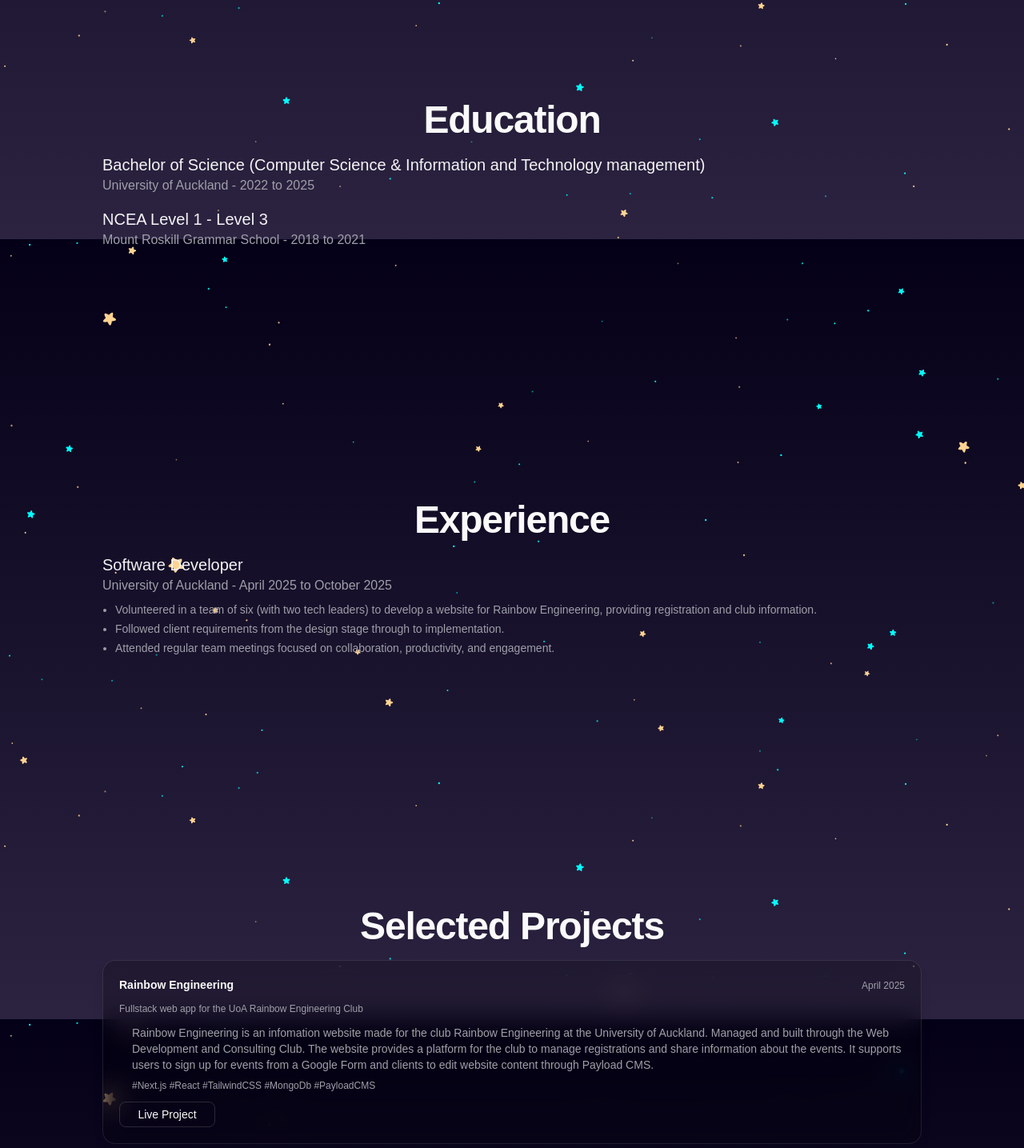
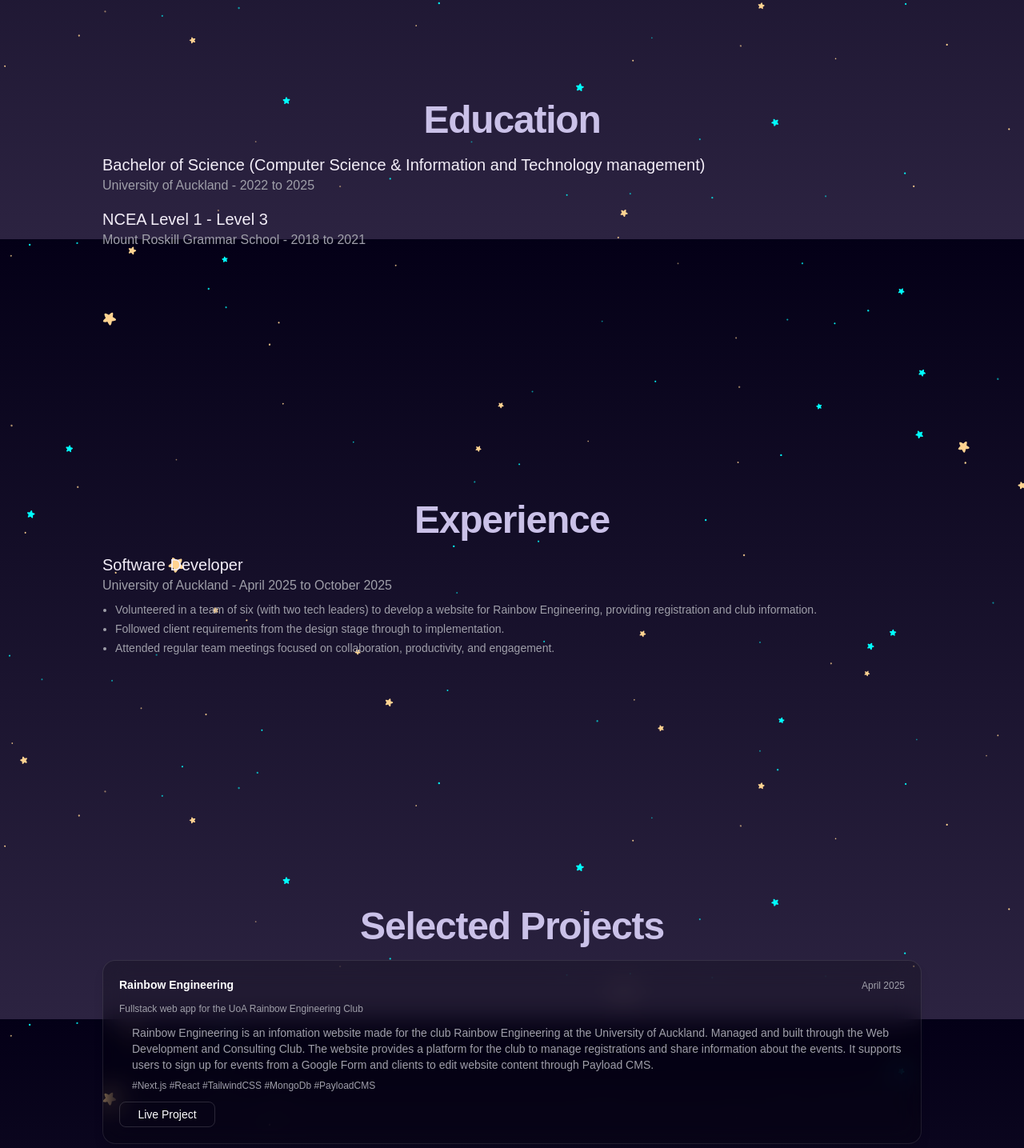
Before and after one commit to vi0letchen/violet-portfolio, a Next.js app: page / in a window 1280 px wide. Shown: the part 676-2111 px from the top of the page at 80% size. Built offline with nearby package versions, Linux system fonts and the light colour scheme.

Commit message:
style:color adjustments for text

```diff
--- a/src/app/page.js
+++ b/src/app/page.js
@@ -12,7 +12,7 @@ export default function Home() {
         backgroundImage: "url('starDark.svg')",
         backgroundAttachment: "fixed",
       }}
-      className="min-h-screen bg-zinc-50 px-6 py-12 text-zinc-900 dark:bg-black dark:text-zinc-50"
+      className="min-h-screen bg-zinc-50 px-6 py-12  text-black dark:text-white"
     >
       <Navbar />
       <main className="mx-auto flex max-w-5xl flex-col">
@@ -85,12 +85,12 @@ export default function Home() {
           viewport={{ once: true }}
           className="flex flex-col gap-6 mb-12 md:mb-80"
         >
-          <h2 className="text-5xl font-semibold leading-9 tracking-tight text-black dark:text-zinc-50 flex justify-center">
+          <h2 className="text-5xl font-semibold leading-9 tracking-tight text-title flex justify-center">
             Education
           </h2>
           <div className="flex flex-col gap-4">
             <div>
-              <h3 className="text-xl font-medium leading-7 text-zinc-900 dark:text-zinc-100">
+              <h3 className="text-xl font-medium leading-7 text-text">
                 Bachelor of Science (Computer Science & Information and
                 Technology management)
               </h3>
@@ -99,7 +99,7 @@ export default function Home() {
               </p>
             </div>
             <div>
-              <h3 className="text-xl font-medium leading-7 text-zinc-900 dark:text-zinc-100">
+              <h3 className="text-xl font-medium leading-7 text-text">
                 NCEA Level 1 - Level 3
               </h3>
               <p className="text-zinc-600 dark:text-zinc-400">
@@ -117,12 +117,12 @@ export default function Home() {
           viewport={{ once: true }}
           className="flex flex-col gap-6 mb-12 md:mb-80"
         >
-          <h2 className="flex justify-center text-5xl font-semibold leading-9 tracking-tight text-black dark:text-zinc-50">
+          <h2 className="flex justify-center text-5xl font-semibold leading-9 tracking-tight text-title">
             Experience
           </h2>
           <div className="flex flex-col gap-4">
             <div>
-              <h3 className="text-xl font-medium leading-7 text-zinc-900 dark:text-zinc-100">
+              <h3 className="text-xl font-medium leading-7 text-text">
                 Software Developer
               </h3>
               <p className="text-zinc-600 dark:text-zinc-400">
@@ -155,7 +155,7 @@ export default function Home() {
           viewport={{ once: true }}
           className="flex flex-col gap-6"
         >
-          <h2 className="flex justify-center text-5xl font-semibold leading-9 tracking-tight text-black dark:text-zinc-50">
+          <h2 className="flex justify-center text-5xl font-semibold leading-9 tracking-tight text-title">
             Selected Projects
           </h2>
           <div className="flex flex-col gap-4">
```
